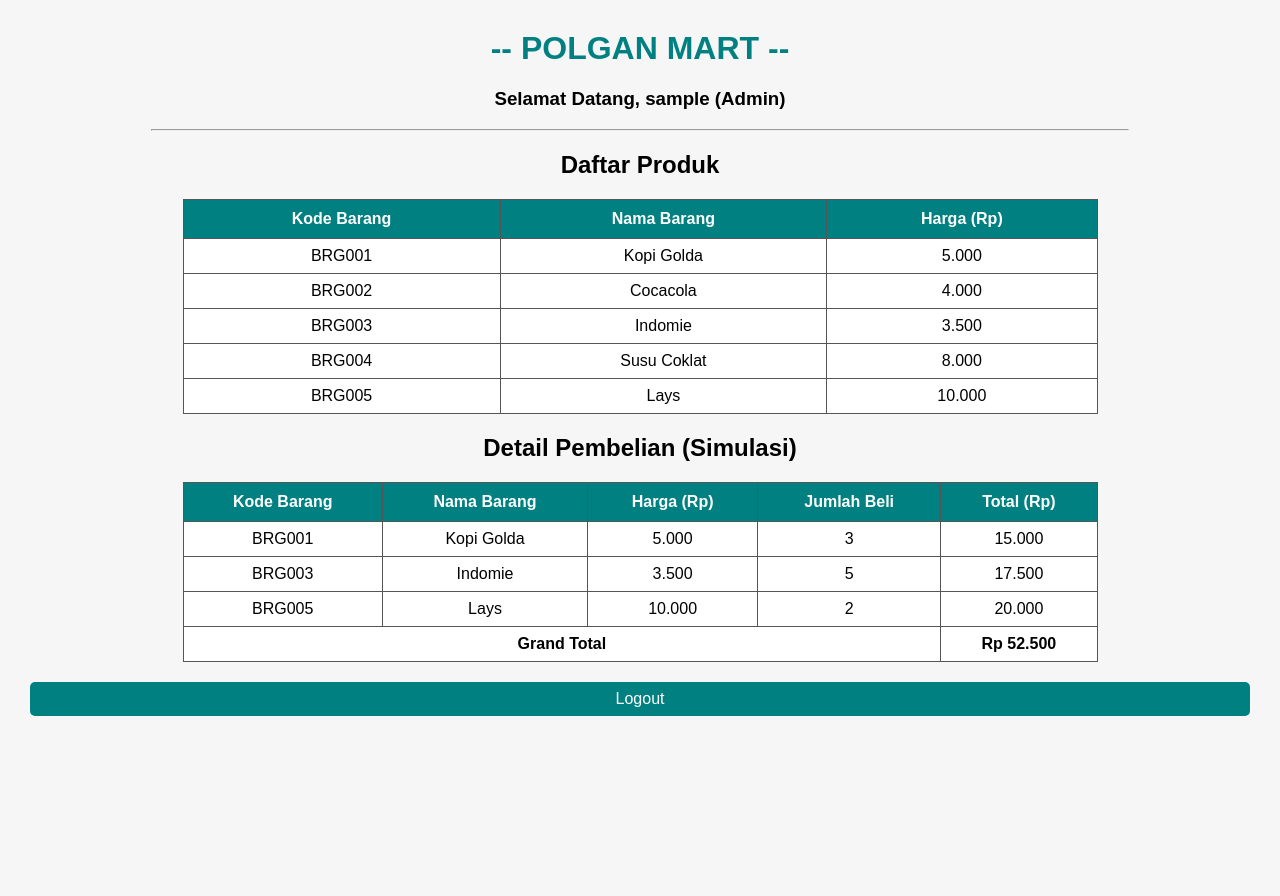
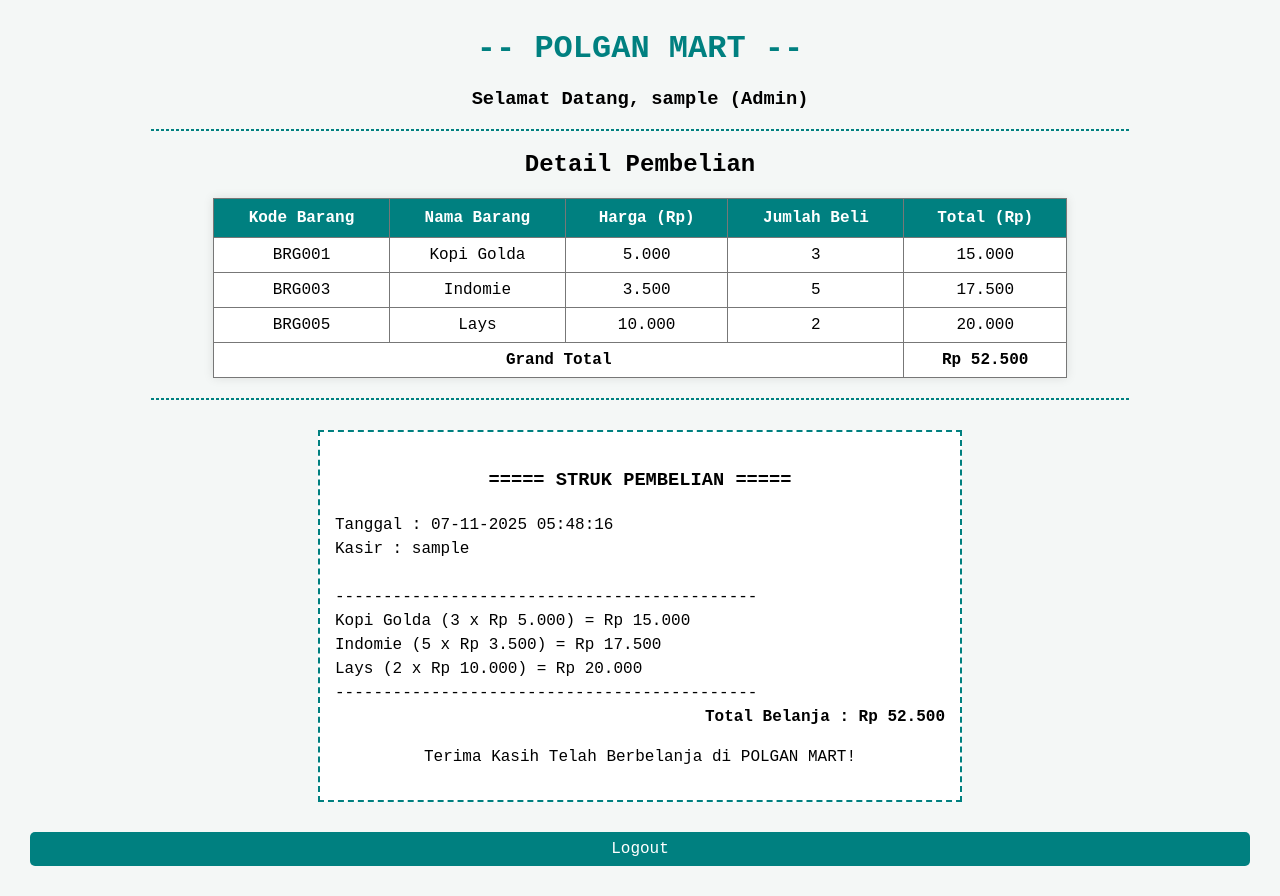
Before and after one commit to Azafarira/UTSWeB1_AZAFARIRAA, a PHP site: page /dashboard.php in a window 1280 px wide. Before the commit the page ends 716 px from the top, so only its background shows below. Run offline with PHP 8.4, Linux system fonts and the light colour scheme; the visitor is signed in with stand-in values (Sample User, id 1).

Commit message:
dashboard penjualan(output akhir)

```diff
--- a/dashboard.php
+++ b/dashboard.php
@@ -3,7 +3,7 @@ session_start();
 
 // Cek apakah user sudah login
 if (!isset($_SESSION['username'])) {
-    header("Location: login.php");
+    header("Location: index.php");
     exit;
 }
 ?>
@@ -11,24 +11,28 @@ if (!isset($_SESSION['username'])) {
 <!DOCTYPE html>
 <html>
 <head>
-    <title>Dashboard Penjualan</title>
+    <title>Dashboard Penjualan - POLGAN MART</title>
     <style>
         body {
-            font-family: Arial, sans-serif;
-            background-color: #f6f6f6;
+            font-family: 'Courier New', monospace;
+            background-color: #f4f7f6;
             margin: 30px;
         }
         h1 {
             color: #008080;
             text-align: center;
         }
+        h3 {
+            text-align: center;
+        }
         table {
             margin: 20px auto;
             border-collapse: collapse;
-            width: 75%;
+            width: 70%;
+            box-shadow: 0 0 10px rgba(0,0,0,0.1);
         }
         table, th, td {
-            border: 1px solid #555;
+            border: 1px solid #777;
         }
         th {
             background-color: #008080;
@@ -39,6 +43,10 @@ if (!isset($_SESSION['username'])) {
             text-align: center;
             padding: 8px;
             background-color: #fff;
+        }
+        hr {
+            width: 80%;
+            border: 1px dashed #008080;
         }
         .logout {
             display: block;
@@ -53,19 +61,24 @@ if (!isset($_SESSION['username'])) {
         .logout:hover {
             background-color: #006666;
         }
-        hr {
-            width: 80%;
-            margin: auto;
+        .struk {
+            background-color: #fff;
+            border: 2px dashed #008080;
+            width: 50%;
+            margin: 30px auto;
+            padding: 15px;
+            text-align: left;
+            line-height: 1.5;
+        }
+        .total {
+            text-align: right;
+            font-weight: bold;
         }
     </style>
 </head>
 <body>
     <h1>-- POLGAN MART --</h1>
-    <h3 style="text-align:center;">Selamat Datang,
-        <?php echo $_SESSION['username']; ?>
-        (<?php echo $_SESSION['role']; ?>)
-    </h3>
-
+    <h3>Selamat Datang, <?php echo $_SESSION['username']; ?> (<?php echo $_SESSION['role']; ?>)</h3>
     <hr>
 
     <?php
@@ -74,29 +87,14 @@ if (!isset($_SESSION['username'])) {
     $nama_barang = ["Kopi Golda", "Cocacola", "Indomie", "Susu Coklat", "Lays"];
     $harga_barang = [5000, 4000, 3500, 8000, 10000];
 
-    echo "<h2 style='text-align:center;'>Daftar Produk</h2>";
-    echo "<table>";
-    echo "<tr><th>Kode Barang</th><th>Nama Barang</th><th>Harga (Rp)</th></tr>";
-
-    for ($i = 0; $i < count($kode_barang); $i++) {
-        echo "<tr>";
-        echo "<td>{$kode_barang[$i]}</td>";
-        echo "<td>{$nama_barang[$i]}</td>";
-        echo "<td>" . number_format($harga_barang[$i], 0, ',', '.') . "</td>";
-        echo "</tr>";
-    }
-    echo "</table>";
-
-    // ===== Commit 7 – Perhitungan Total dengan foreach =====
-    echo "<h2 style='text-align:center;'>Detail Pembelian (Simulasi)</h2>";
-
-    // Data pembelian simulasi
+    // ===== Commit 7 – Perhitungan Total =====
     $pembelian = [
         ["kode" => "BRG001", "nama" => "Kopi Golda", "harga" => 5000, "jumlah" => 3],
         ["kode" => "BRG003", "nama" => "Indomie", "harga" => 3500, "jumlah" => 5],
         ["kode" => "BRG005", "nama" => "Lays", "harga" => 10000, "jumlah" => 2],
     ];
 
+    echo "<h2 style='text-align:center;'>Detail Pembelian</h2>";
     echo "<table>";
     echo "<tr>
             <th>Kode Barang</th>
@@ -108,7 +106,6 @@ if (!isset($_SESSION['username'])) {
 
     $grandtotal = 0;
 
-    // Gunakan foreach untuk menghitung total per item
     foreach ($pembelian as $item) {
         $total = $item['harga'] * $item['jumlah'];
         $grandtotal += $total;
@@ -122,11 +119,29 @@ if (!isset($_SESSION['username'])) {
         echo "</tr>";
     }
 
+    // ===== Commit 8 – Output Akhir (Format Struk) =====
     echo "<tr style='font-weight:bold; background-color:#e0f7f7;'>
             <td colspan='4'>Grand Total</td>
             <td>Rp " . number_format($grandtotal, 0, ',', '.') . "</td>
           </tr>";
     echo "</table>";
+
+    echo "<hr>";
+    echo "<div class='struk'>";
+    echo "<h3 style='text-align:center;'>===== STRUK PEMBELIAN =====</h3>";
+    echo "Tanggal : " . date("d-m-Y H:i:s") . "<br>";
+    echo "Kasir   : " . $_SESSION['username'] . "<br><br>";
+    echo "--------------------------------------------<br>";
+
+    foreach ($pembelian as $item) {
+        $total = $item['harga'] * $item['jumlah'];
+        echo "{$item['nama']} ({$item['jumlah']} x Rp " . number_format($item['harga'], 0, ',', '.') . ") = Rp " . number_format($total, 0, ',', '.') . "<br>";
+    }
+
+    echo "--------------------------------------------<br>";
+    echo "<div class='total'>Total Belanja : Rp " . number_format($grandtotal, 0, ',', '.') . "</div>";
+    echo "<p style='text-align:center;'>Terima Kasih Telah Berbelanja di POLGAN MART!</p>";
+    echo "</div>";
     ?>
 
     <a class="logout" href="logout.php">Logout</a>
```
Also changed, not shown: ss/commit 8.png (added).
